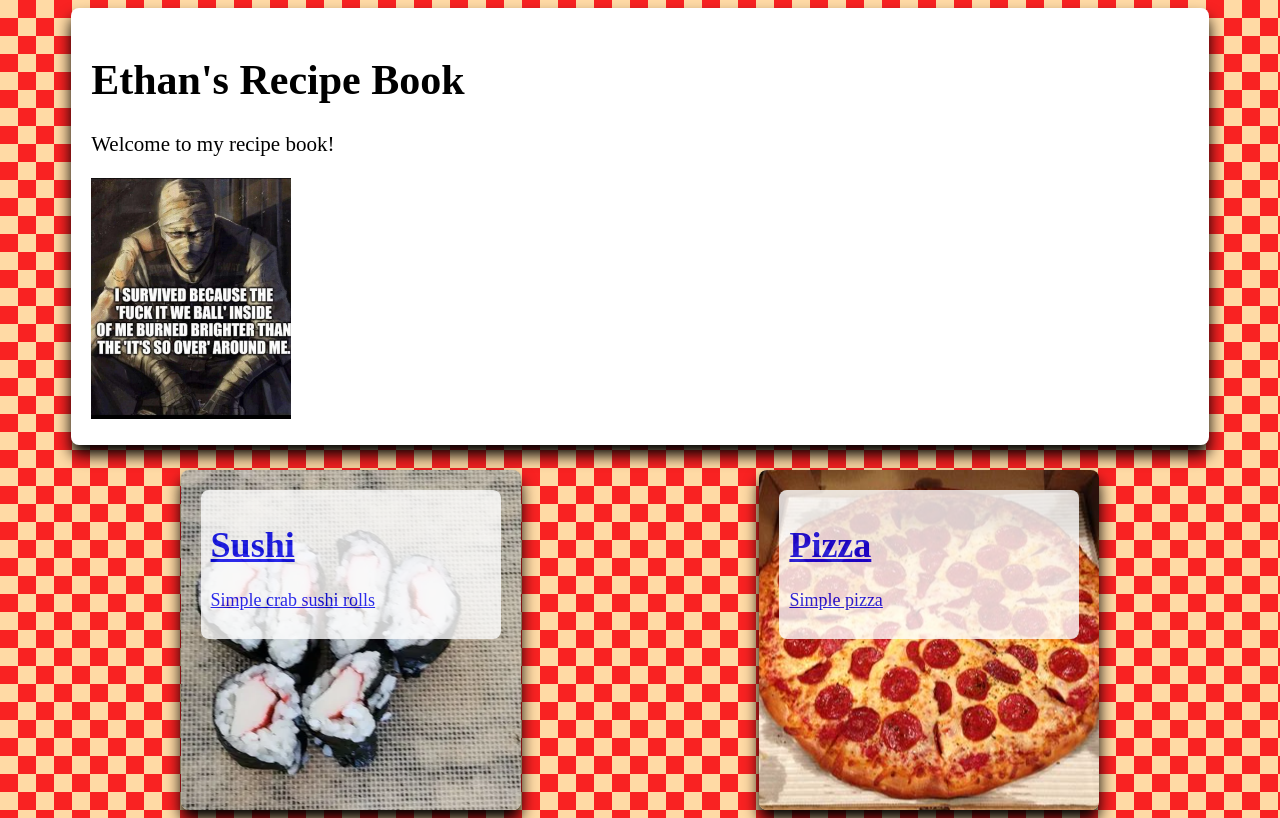
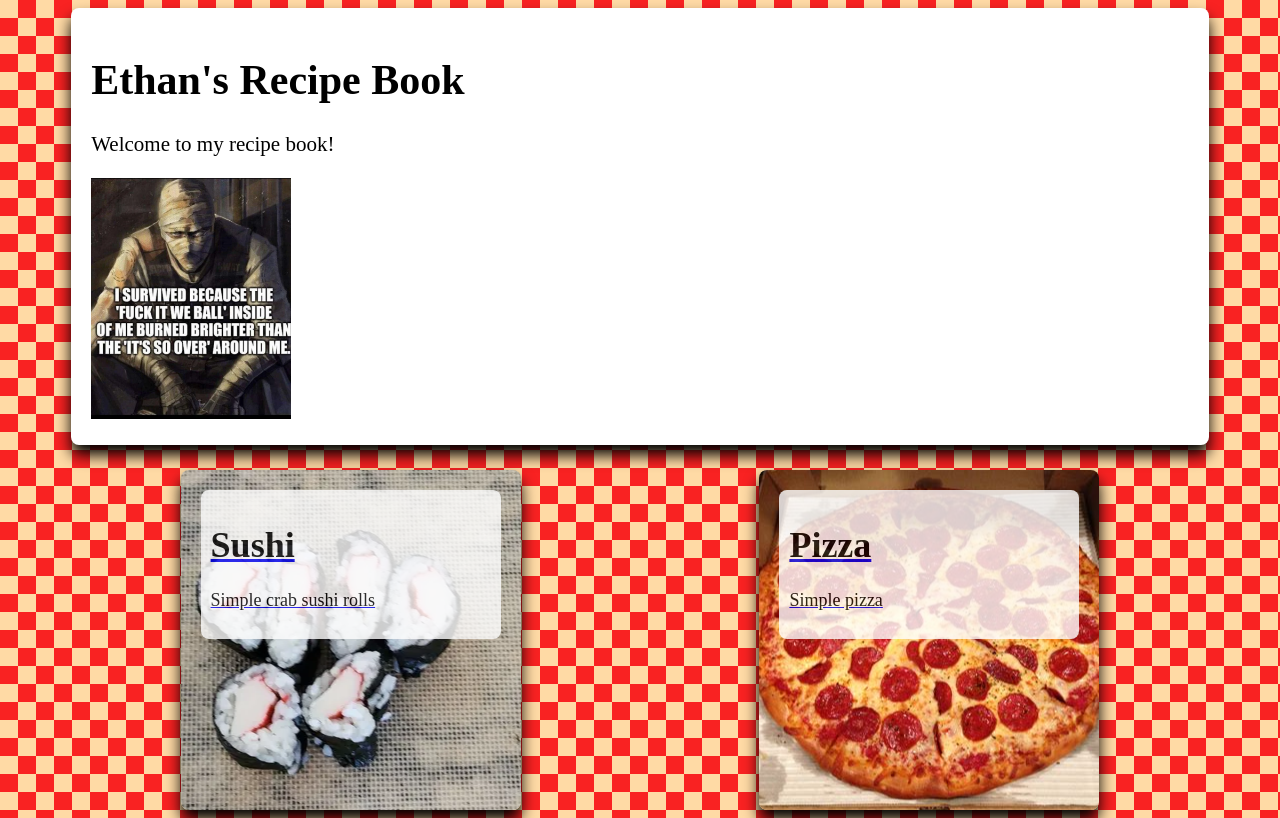
Before and after one commit to Ethanscharlie/RecipeBrowser2, a plain HTML site: page index.html in a window 1280 px wide. Drawn offline with Linux system fonts and the light colour scheme.

Commit message:
Link text black

```diff
--- a/style.css
+++ b/style.css
@@ -48,13 +48,11 @@ body {
 }
 
 .recipe_card_text {
-  text: black;
+  color: black;
   text-decoration: none;
   border-radius: 8px;
   background-color: white;
   padding: 10px;
-  text: black;
-  text-decoration: none;
   font-size: 18px;
   opacity: 0.8;
 }
```
